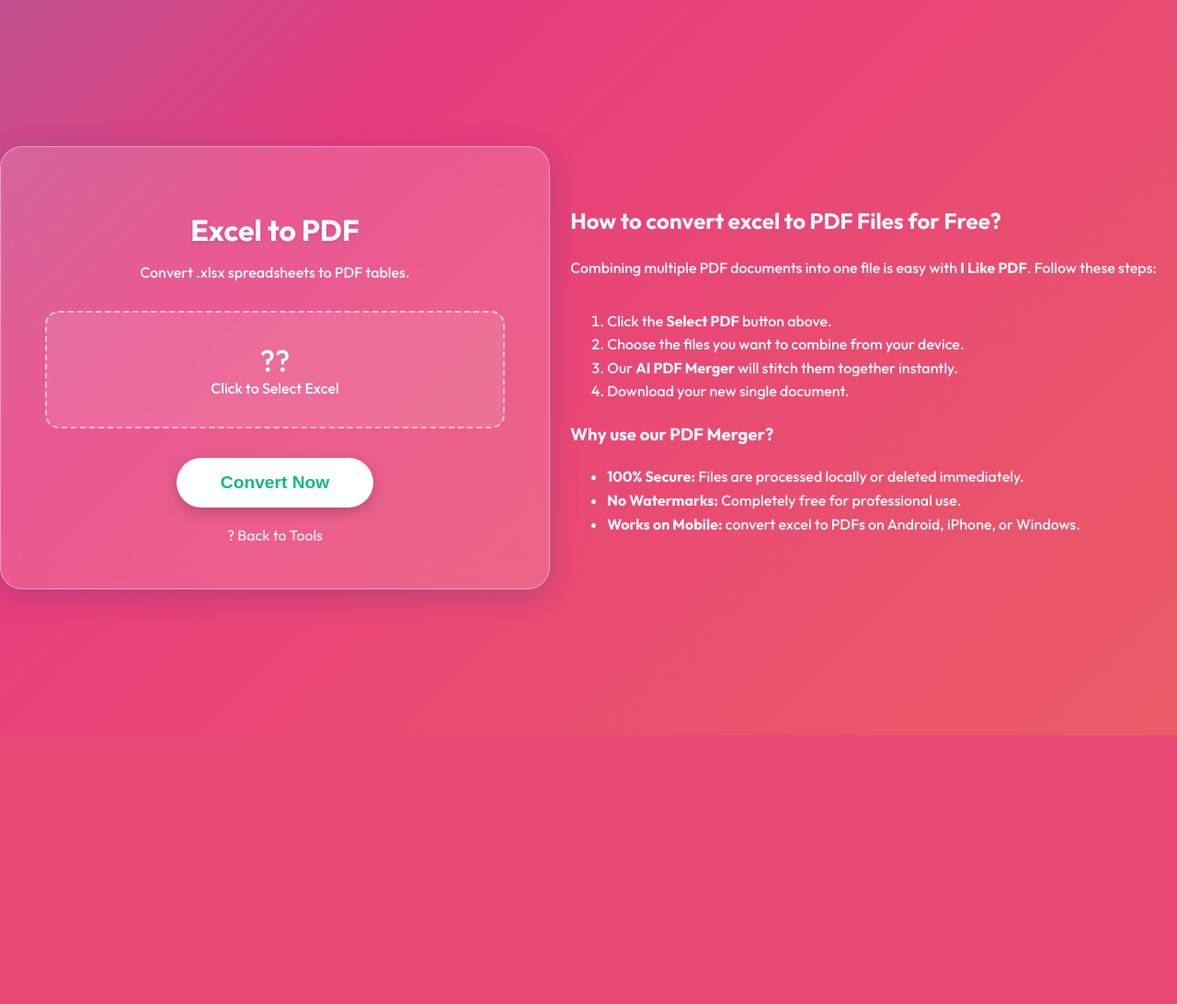
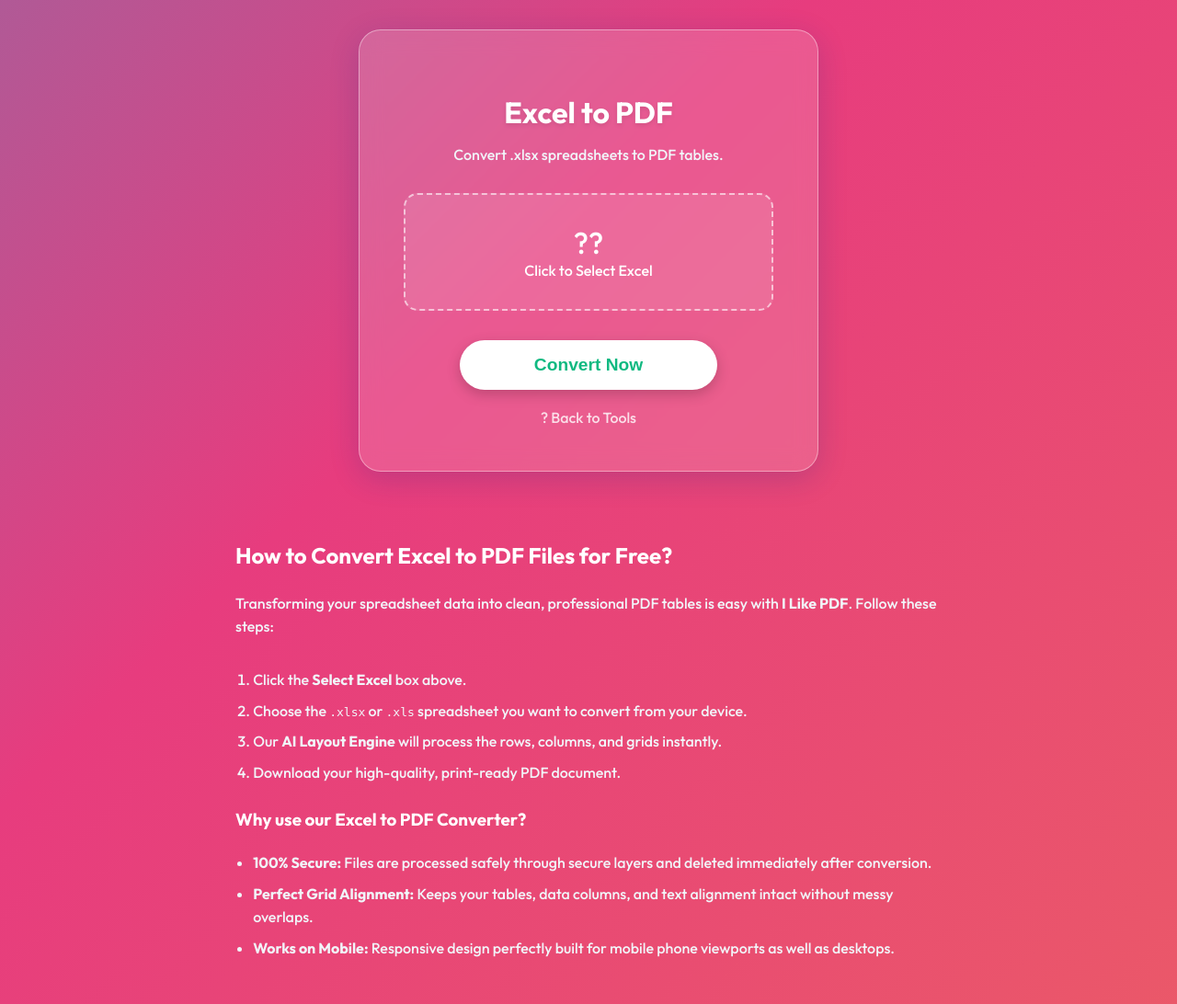
Before and after one commit to sadrealam776-collab/I-like-pdf-website, a Flask app: page /excel-to-pdf in a window 1280 px wide. Shown: the whole page at 92% size. Before the commit the page ends 800 px from the top, so only its background shows below. Run offline with Flask 3, Linux system fonts and the light colour scheme; some libraries are stand-ins or nearby versions.

Commit message:
Update excel_to_pdf.html

```diff
--- a/templates/excel_to_pdf.html
+++ b/templates/excel_to_pdf.html
@@ -5,31 +5,37 @@
     <title>Excel to PDF | I Like PDF</title>
     <link href="https://fonts.googleapis.com/css2?family=Outfit:wght@300;500;700&display=swap" rel="stylesheet">
     <style>
-        /* AURORA THEME */
+        /* AURORA THEME WITH TOP-TO-BOTTOM LAYOUT */
         body {
             font-family: 'Outfit', sans-serif;
             background: linear-gradient(-45deg, #ee7752, #e73c7e, #23a6d5, #23d5ab);
             background-size: 400% 400%;
             animation: gradientBG 15s ease infinite;
             color: white;
-            height: 100vh;
+            min-height: 100vh;
             display: flex;
+            flex-direction: column; /* ????????? ?? ??? ?? ???? ??? ???? ?? ??? */
             align-items: center;
-            justify-content: center;
+            justify-content: start; /* ??? ?? ????????? ???? ???? ?? ??? */
             text-align: center;
             margin: 0;
+            padding: 2rem 1rem; /* ?????? ???? ?????? ?? ??????? ??????? ?? ? ????? */
+            box-sizing: border-box;
         }
         @keyframes gradientBG { 0% {background-position: 0% 50%} 50% {background-position: 100% 50%} 100% {background-position: 0% 50%} }
 
         .container {
             background: rgba(255, 255, 255, 0.15);
             backdrop-filter: blur(12px);
+            -webkit-backdrop-filter: blur(12px);
             padding: 3rem;
             border-radius: 24px;
             border: 1px solid rgba(255,255,255,0.4);
             max-width: 500px;
-            width: 90%;
+            width: 100%;
             box-shadow: 0 8px 32px 0 rgba(31, 38, 135, 0.2);
+            box-sizing: border-box;
+            margin-bottom: 3rem; /* ???????? ?? ???? ?? ??????? ?? ??? ??? */
         }
 
         h1 { margin-bottom: 0.5rem; text-shadow: 0 2px 5px rgba(0,0,0,0.1); }
@@ -41,9 +47,10 @@
             padding: 2rem;
             transition: 0.3s;
             cursor: pointer;
-            background: rgba(255,255,255,0.1);
+            background: rgba(255, 255, 255, 0.1);
+            box-sizing: border-box;
         }
-        .file-upload:hover { background: rgba(255,255,255,0.2); border-color: white; }
+        .file-upload:hover { background: rgba(255, 255, 255, 0.2); border-color: white; }
 
         button {
             background: white;
@@ -57,13 +64,38 @@
             transition: 0.3s;
             margin-top: 2rem;
             box-shadow: 0 5px 15px rgba(0,0,0,0.2);
+            width: 100%; /* ?????? ???????? ????? ?? ??? */
+            max-width: 280px;
         }
         button:hover { transform: scale(1.05); box-shadow: 0 10px 25px rgba(0,0,0,0.3); }
 
         .back-link { display: inline-block; margin-top: 20px; color: rgba(255,255,255,0.8); text-decoration: none; font-weight: 500; }
+
+        /* ???? ??????? ?????? ?? ??? ?? ????? */
+        .info-section {
+            max-width: 800px;
+            width: 100%;
+            margin: 0 auto;
+            color: #f1f5f9;
+            text-align: left;
+            line-height: 1.6;
+            padding: 0 1rem;
+            box-sizing: border-box;
+        }
+        .info-section h2, .info-section h3 {
+            color: white;
+            margin-top: 1.5rem;
+        }
+        .info-section ol, .info-section ul {
+            padding-left: 1.2rem;
+        }
+        .info-section li {
+            margin-bottom: 0.5rem;
+        }
     </style>
 </head>
 <body>
+
     <div class="container">
         <h1>Excel to PDF</h1>
         <p>Convert .xlsx spreadsheets to PDF tables.</p>
@@ -80,28 +112,29 @@
 
         <a href="/" class="back-link">? Back to Tools</a>
     </div>
-<div style="max-width: 800px; margin: 50px auto; color: #f1f5f9; text-align: left; line-height: 1.6;">
-    <h2>How to convert excel to PDF Files for Free?</h2>
-    <p>Combining multiple PDF documents into one file is easy with <strong>I Like PDF</strong>. Follow these steps:</p>
-    <ol>
-        <li>Click the <strong>Select PDF</strong> button above.</li>
-        <li>Choose the files you want to combine from your device.</li>
-        <li>Our <strong>AI PDF Merger</strong> will stitch them together instantly.</li>
-        <li>Download your new single document.</li>
-    </ol>
 
-    <h3>Why use our PDF Merger?</h3>
-    <ul>
-        <li><strong>100% Secure:</strong> Files are processed locally or deleted immediately.</li>
-        <li><strong>No Watermarks:</strong> Completely free for professional use.</li>
-        <li><strong>Works on Mobile:</strong> convert excel to PDFs on Android, iPhone, or Windows.</li>
-    </ul>
-</div>
+    <div class="info-section">
+        <h2>How to Convert Excel to PDF Files for Free?</h2>
+        <p>Transforming your spreadsheet data into clean, professional PDF tables is easy with <strong>I Like PDF</strong>. Follow these steps:</p>
+        <ol>
+            <li>Click the <strong>Select Excel</strong> box above.</li>
+            <li>Choose the <code>.xlsx</code> or <code>.xls</code> spreadsheet you want to convert from your device.</li>
+            <li>Our <strong>AI Layout Engine</strong> will process the rows, columns, and grids instantly.</li>
+            <li>Download your high-quality, print-ready PDF document.</li>
+        </ol>
+
+        <h3>Why use our Excel to PDF Converter?</h3>
+        <ul>
+            <li><strong>100% Secure:</strong> Files are processed safely through secure layers and deleted immediately after conversion.</li>
+            <li><strong>Perfect Grid Alignment:</strong> Keeps your tables, data columns, and text alignment intact without messy overlaps.</li>
+            <li><strong>Works on Mobile:</strong> Responsive design perfectly built for mobile phone viewports as well as desktops.</li>
+        </ul>
+    </div>
 
     <script>
         document.getElementById('fileInput').onchange = function () {
             if(this.files && this.files.length > 0) {
-                document.getElementById('fileName').innerText = this.files[0].name + " ?";
+                document.getElementById('fileName').innerText = "Selected: " + this.files[0].name;
             }
         };
     </script>
```
